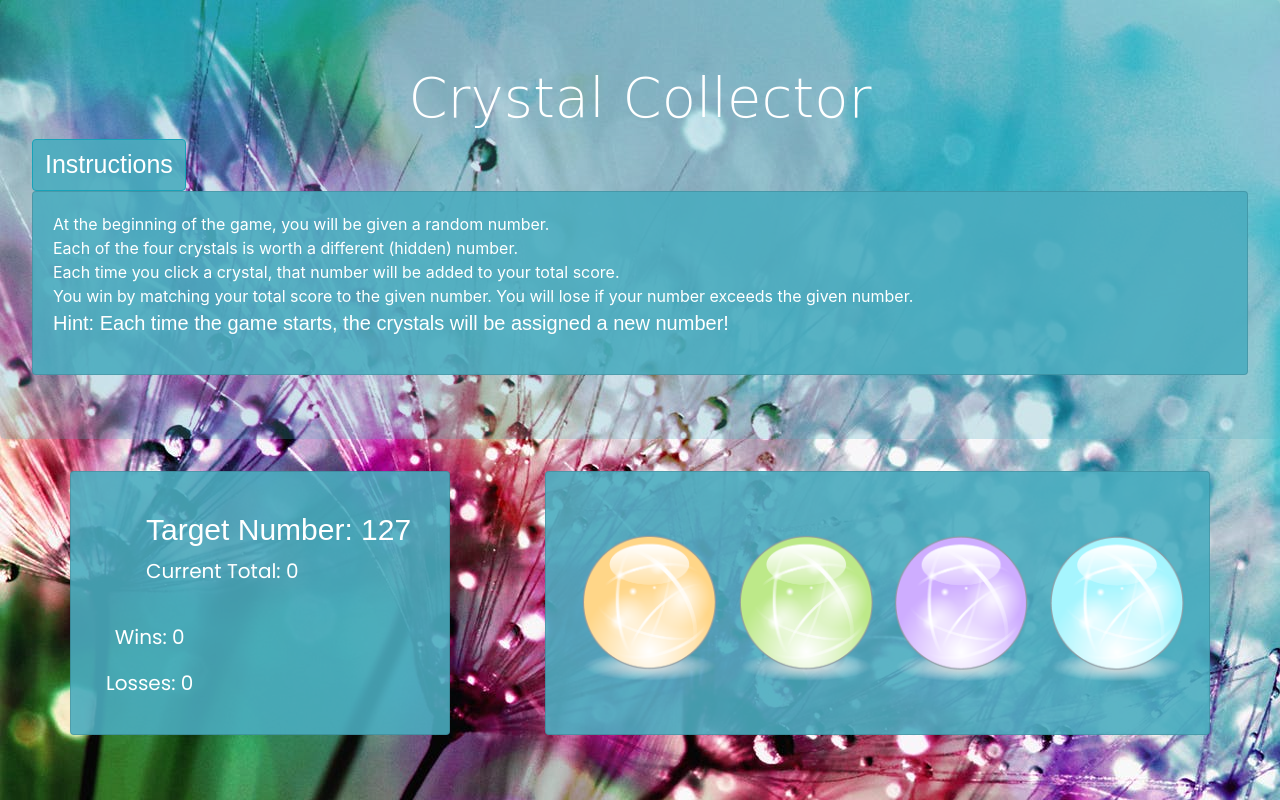
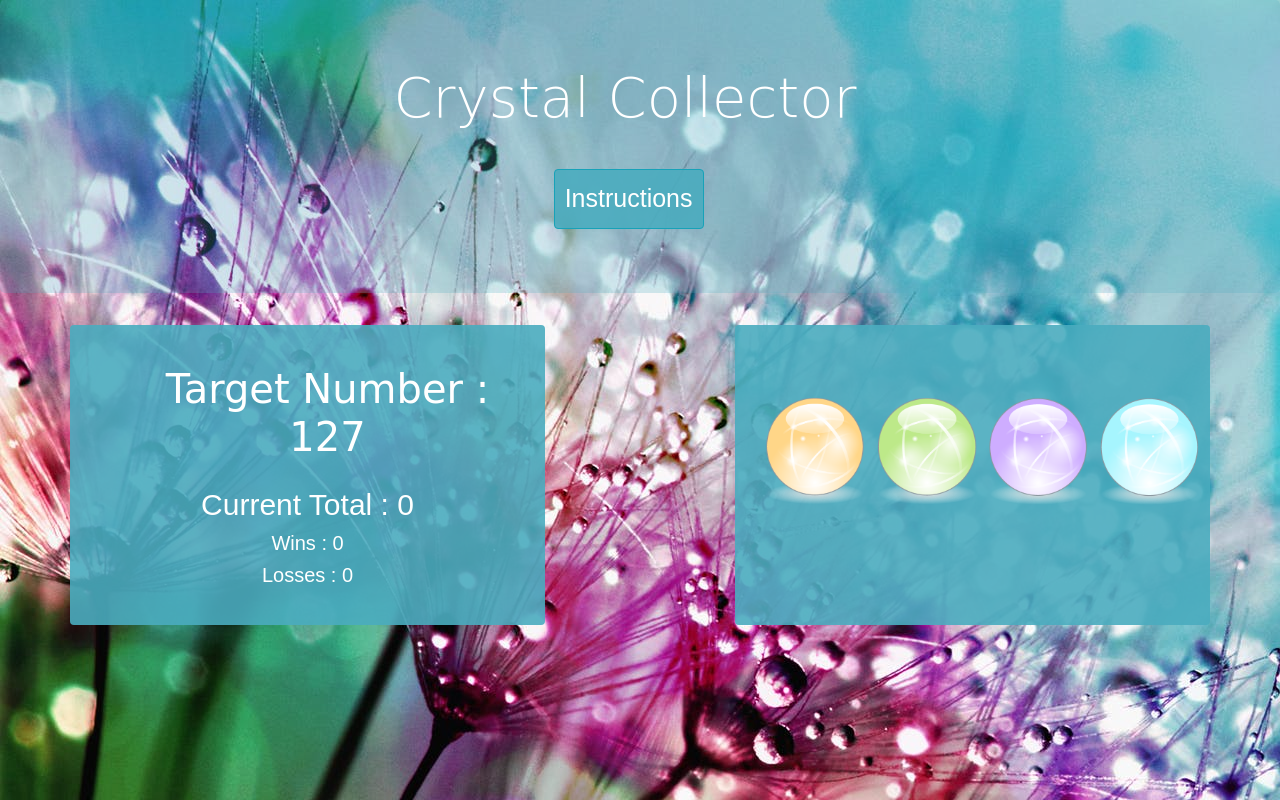
Before and after one commit to k8blanco/Crystal-Collector, a plain HTML site: page index.html in a window 1280 px wide. Drawn offline with nearby package versions, Linux system fonts and the light colour scheme; a web font is replaced by a local one.

Commit message:
committing before breaking

```diff
--- a/assets/css/style.css
+++ b/assets/css/style.css
@@ -14,19 +14,25 @@ h1 {
     font-family: 'Charmonman', cursive;
     text-align: center;
     color: white;
-
 }
 
-h2{
+h2 {
     font-family: 'Charmonman', sans-serif;
     font-size: 30px;
     color: white;
+    text-align: center;
+}
+
+h3 {
+    font-family: 'Charmonman', sans-serif;
+    font-size: 20px;
+    color: white;
+    text-align: center;
 }
 
 p {
     font-family: 'Poppins', sans-serif;
     color: white;
-    text-align: center;
     font-size: 20px;
 }
 
@@ -37,18 +43,29 @@ p {
     font-size: 25px;
     background: rgb(75,172,191); /* for browsers without RGBA support */
     background: rgba(75,172,191,0.9);
+    margin-top: 30px;
+    padding: 10px;
+}
+
+.instructions {
+    display: none;
+}
+
+ol {
+    list-style-type: decimal;
+    padding: 10px;
+    padding-left: 20px;
 }
 
 #hint {
     font-family: 'Charmonman', sans-serif;
     font-size: 20px;
+    text-align: center;
 }
 
 .target-number {
-    padding: 20px;
+    padding: 10px;
     margin-left: 20px;
-
-
 }
 
 .scoreboard {
@@ -70,5 +87,6 @@ p {
     color: white;
     background: rgb(75,172,191); /* for browsers without RGBA support */
     background: rgba(75,172,191,0.9);
-
+    padding: 10px;
+    border: 0;
 }
--- a/assets/javascript/game.js
+++ b/assets/javascript/game.js
@@ -1,16 +1,11 @@
 // Crystal Guess JS and jQuery
 
-$( document).ready(function() {
 
 //---------------------------------------------------------------------------//
 
 //create youWin and youLose variables
     var youWin = false;
     var youLose = false;
-
-//create variables to hold directions & scoreboard items
-    var youLoseText
-    var youWinText
 
 //create music variables
     var themeMusic
@@ -31,6 +26,8 @@ $( document).ready(function() {
 
 //---------------------------------------------------------------------------//
 
+$( document).ready(function() {
+
 //on button click, instructions slide up
 $("#btn").click(function() {
     $(".instructions").slideToggle();
@@ -43,13 +40,13 @@ $("#btn").click(function() {
         getCrystalNumbers();
 
 //display target number
-    $("#target-number").text("Target Number: " + targetNumber);
+    $("#target-number").text("Target Number : " + targetNumber);
 
 //update display function
     function updateDisplay() {
-        $("#current-total").text("Current Total: " + counter);
-        $("#wins").text("Wins: " + wins);
-        $("#losses").text("Losses: " + losses);
+        $("#current-total").text("Current Total : " + counter);
+        $("#wins").text("Wins : " + wins);
+        $("#losses").text("Losses : " + losses);
     };
 
 //display scoreboard
@@ -85,8 +82,6 @@ $("#btn").click(function() {
 
 //on click crystal numbers add to current number
     $("#crystal1, #crystal2, #crystal3, #crystal4").click(function() {
-        $("#youLose").text("");
-        $("#youWin").text("");
 
             if (this.id === "crystal1") {
                 counter = counter + crystal1Num;
@@ -116,17 +111,17 @@ $("#btn").click(function() {
                 if (counter === targetNumber) {
                     youWin = true;
                     wins++;
-                    $("#wins").text("Wins: " + wins);
                     $("#youWin").text("You've won!  You're awesome!");
+                    $("#youWin").fadeOut(1000 * 3);
                     gameReset();
-
+                    return;
                 };
 
                 if (counter > targetNumber) {
                     youLose = true;
                     losses++;
-                    $("#losses").text("Losses: " + losses);
                     $("#youLose").text("You've lost.  Lame.");
+                    $("#youLose").fadeOut(1000 * 3);
                     gameReset();
                 };
             });
--- a/index.html
+++ b/index.html
@@ -19,15 +19,17 @@
         <!-- Jumbotron -->
         <div class="jumbotron">
 
-            <div class="col-md-12">
-                <h1 class="display-4">Crystal Collector</h1>
+            <div class="col-md-12 row">
+                <h1 class="display-4 col-md-6 offset-3">Crystal Collector</h1>
             </div>
 
+            <div class="col-md-2 offset-5 text-center row">
             <button type="button" id="btn" class="btn btn-info">Instructions</button>
+            </div>
 
-            <div class="card instructions">
-                <div class="card-body col-md-12">
-                    <ul>
+            <div class="card instructions col-md-6 offset-3">
+                <!-- <div class="card"> -->
+                    <ol>
                         <li>At the beginning of the game, you will be given a random number.
                         </li>
 
@@ -40,11 +42,11 @@
                         <li>You win by matching your total score to the given number.  You will lose if your number
                             exceeds the given number.
                         </li>
-
-                        <li id="hint">Hint: Each time the game starts, the crystals will be assigned a new number!
-                        </li>
-                    </ul>
-                    </div>
+                            <br>
+                        <p id="hint">Hint: Each time the game starts, the crystals will be assigned a new number!
+                        </p>
+                    </ol>
+                <!-- </div> -->
             </div>
 
         </div>
@@ -53,22 +55,18 @@
 
 
  <div class="container">
+    <div class="row">
 
-
-
-        <div class="row">
-
-        <div class="card col-md-4" style="width: 18rem;">
+        <div class="card col-md-5" style="width: 18rem;">
             <div class="card-body">
 
                   <!-- Target Number -->
                  <div class="row col-md-12 target-number">
-                    <h2 id="target-number"></h2>
-                    <p id="current-total"></p>
+                    <h1 id="target-number"></h1>
                 </div>
 
                 <!-- Scoreboard -->
-                <div class="row col-md-12 scoreboard">
+                <!-- <div class="row col-md-12 scoreboard"> -->
 
                             <div class>
                                 <h2 id="youWin"></h2>
@@ -76,41 +74,42 @@
                             </div>
 
                             <div class>
-                                <p id="wins"></p>
-                                <p id="losses"></p>
+                                <h2 id="current-total"></h2>
+                                <h3 id="wins"></h3>
+                                <h3 id="losses"></h3>
                             </div>
 
-                </div>
+                <!-- </div> -->
 
             </div>
         </div>
 
             <!-- Crystal Images -->
-            <div class="card col-md-7 offset-1" style="width: 18rem;">
+            <div class="card col-md-5 offset-2" style="width: 18rem;">
                 <div class="card-body">
                     <div class=row>
 
                         <div class="crystal col-md-3">
                             <div id="crystal1">
-                                <img src="assets/images/crystal1.png" alt="Crystal Image" height="150px">
+                                <img src="assets/images/crystal1.png" alt="Crystal Image" height="110px">
                             </div>
                         </div>
 
                         <div class="col-md-3">
                             <div id="crystal2">
-                                <img src="assets/images/crystal2.png" alt="Crystal Image" height="150px">
+                                <img src="assets/images/crystal2.png" alt="Crystal Image" height="110px">
                             </div>
                         </div>
 
                         <div class="col-md-3">
                             <div id="crystal3">
-                                <img src="assets/images/crystal3.png" alt="Crystal Image" height="150px">
+                                <img src="assets/images/crystal3.png" alt="Crystal Image" height="110px">
                             </div>
                         </div>
 
                         <div class="col-md-3">
                             <div id="crystal4">
-                                <img src="assets/images/crystal4.png" alt="Crystal Image" height="150px">
+                                <img src="assets/images/crystal4.png" alt="Crystal Image" height="110px">
                             </div>
                         </div>
 
@@ -118,14 +117,11 @@
                 </div>
             </div>
 
-
-
-        </div>
+    </div>
+</div>
 
 
 
-
-    </div>
 
 
 
```
